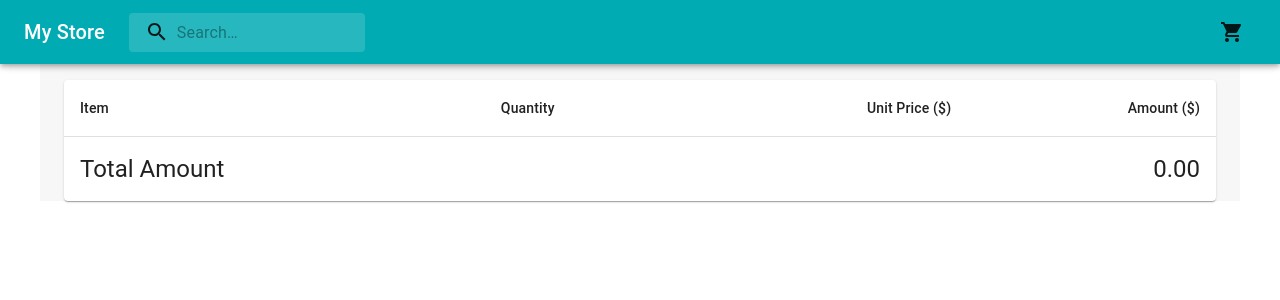
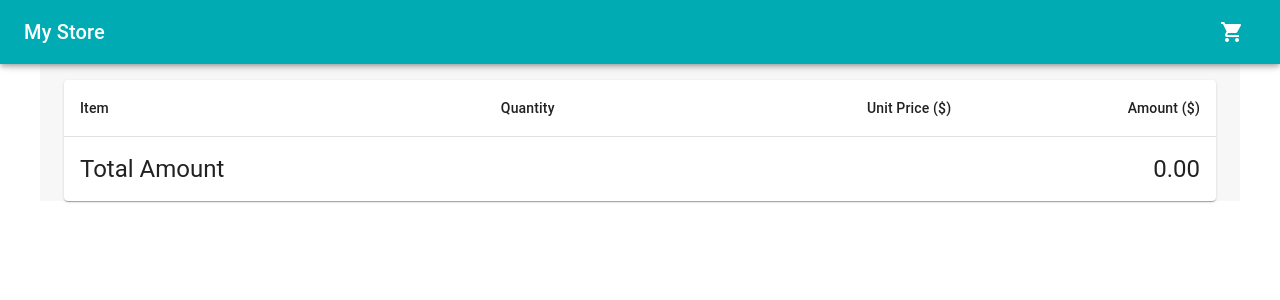
Before and after one commit to imashaWe/e-commerce-cart, a React (Create React App) app: page /cart in a window 1280 px wide. Shown: the top 300 px of the page. Built offline with nearby package versions, Linux system fonts and the light colour scheme.

Commit message:
update theme

```diff
--- a/src/config/theme.js
+++ b/src/config/theme.js
@@ -1,4 +1,12 @@
+import * as React from 'react';
 import {createTheme} from "@mui/material";
+import {Link as RouterLink} from 'react-router-dom';
+
+const LinkBehavior = React.forwardRef((props, ref) => {
+    const {href, ...other} = props;
+    // Map href (MUI) -> to (react-router)
+    return <RouterLink data-testid="custom-link" ref={ref} to={href} {...other} />;
+});
 
 const theme = createTheme({
     palette: {
@@ -11,9 +19,21 @@ const theme = createTheme({
         background: {
             main: "#F7F7F7"
         },
-        info: {
+        text: {
             main: "#fff"
         }
+    },
+    components: {
+        MuiLink: {
+            defaultProps: {
+                component: LinkBehavior,
+            },
+        },
+        MuiButtonBase: {
+            defaultProps: {
+                LinkComponent: LinkBehavior,
+            },
+        },
     },
 });
 
--- a/src/view/header/top-app-bar.js
+++ b/src/view/header/top-app-bar.js
@@ -1,60 +1,18 @@
 import * as React from 'react';
-import {styled, alpha} from '@mui/material/styles';
 import AppBar from '@mui/material/AppBar';
 import Box from '@mui/material/Box';
 import Toolbar from '@mui/material/Toolbar';
 import IconButton from '@mui/material/IconButton';
 import Typography from '@mui/material/Typography';
-import InputBase from '@mui/material/InputBase';
 import Badge from '@mui/material/Badge';
 import MenuItem from '@mui/material/MenuItem';
 import Menu from '@mui/material/Menu';
-import SearchIcon from '@mui/icons-material/Search';
 import MoreIcon from '@mui/icons-material/MoreVert';
 import ShoppingCartIcon from '@mui/icons-material/ShoppingCart';
 import {APP_NAME} from "../../config/constants";
 import {useNavigate} from "react-router-dom";
 import {useSelector} from "react-redux";
-
-const Search = styled('div')(({theme}) => ({
-    position: 'relative',
-    borderRadius: theme.shape.borderRadius,
-    backgroundColor: alpha(theme.palette.common.white, 0.15),
-    '&:hover': {
-        backgroundColor: alpha(theme.palette.common.white, 0.25),
-    },
-    marginRight: theme.spacing(2),
-    marginLeft: 0,
-    width: '100%',
-    [theme.breakpoints.up('sm')]: {
-        marginLeft: theme.spacing(3),
-        width: 'auto',
-    },
-}));
-
-const SearchIconWrapper = styled('div')(({theme}) => ({
-    padding: theme.spacing(0, 2),
-    height: '100%',
-    position: 'absolute',
-    pointerEvents: 'none',
-    display: 'flex',
-    alignItems: 'center',
-    justifyContent: 'center',
-}));
-
-const StyledInputBase = styled(InputBase)(({theme}) => ({
-    color: 'inherit',
-    '& .MuiInputBase-input': {
-        padding: theme.spacing(1, 1, 1, 0),
-        // vertical padding + font size from searchIcon
-        paddingLeft: `calc(1em + ${theme.spacing(4)})`,
-        transition: theme.transitions.create('width'),
-        width: '100%',
-        [theme.breakpoints.up('md')]: {
-            width: '20ch',
-        },
-    },
-}));
+import {Link} from "@mui/material";
 
 export default function TopAppBar() {
     const [anchorEl, setAnchorEl] = React.useState(null);
@@ -144,29 +102,21 @@ export default function TopAppBar() {
             <Box sx={{flexGrow: 1}}>
                 <AppBar position="fixed">
                     <Toolbar>
+                        <Link href="/" underline="none">
                             <Typography
                                 variant="h6"
                                 noWrap
                                 component="div"
-                            sx={{display: {xs: 'none', sm: 'block'},color:'#fff'}}
-                        >
+                                sx={{display: {xs: 'none', sm: 'block'}, color: '#fff'}}>
                                 {APP_NAME}
                             </Typography>
-                        <Search>
-                            <SearchIconWrapper>
-                                <SearchIcon/>
-                            </SearchIconWrapper>
-                            <StyledInputBase
-                                placeholder="Search…"
-                                inputProps={{'aria-label': 'search'}}
-                            />
-                        </Search>
+                        </Link>
                         <Box sx={{flexGrow: 1}}/>
                         <Box sx={{display: {xs: 'none', md: 'flex'}}}>
                             <IconButton
                                 size="large"
                                 aria-label="show 17 new notifications"
-                                color="inherit"
+                                color="text"
                                 onClick={handleShoppingCartClick}
                             >
                                 <Badge badgeContent={cart.length} color="error">
--- a/src/view/pages/home.js
+++ b/src/view/pages/home.js
@@ -14,16 +14,16 @@ export default function Home() {
     }, [0]);
 
     if (!products.length) {
-        return <Grid container>
+        return <Grid container spacing={3}>
             {
-                Array.from(new Array(20)).map((n,i) => <Grid xs={4} spacing={3} key={i}><CardSkeleton/></Grid>)
+                Array.from(new Array(20)).map((n,i) => <Grid item xs={4}  key={i}><CardSkeleton/></Grid>)
             }
         </Grid>
     }
 
-    return <Grid container>
+    return <Grid container spacing={3}>
         {
-            products.map((p) => <Grid xs={4} spacing={3} key={p.id}><ProductCard product={p}/></Grid>)
+            products.map((p) => <Grid item xs={4} key={p.id}><ProductCard product={p}/></Grid>)
         }
     </Grid>;
 
```
Lines whose indentation alone changed are shown as unchanged.
